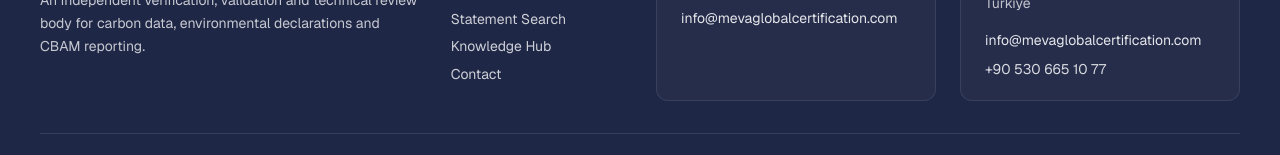
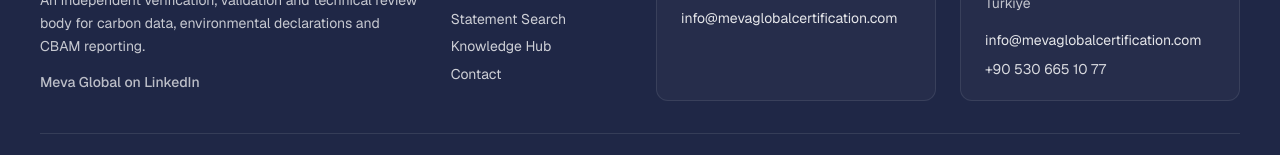
Before and after one commit to Anka2026/mevaglobal-web, a Next.js app: page /en/insights in a window 1280 px wide. Shown: the part 1445-1600 px from the top of the page. Built offline with nearby package versions, Linux system fonts and the light colour scheme; no server answers.

Commit message:
Fix verification process visual and add footer LinkedIn link

```diff
--- a/src/app/[locale]/verification-process/page.tsx
+++ b/src/app/[locale]/verification-process/page.tsx
@@ -455,7 +455,7 @@ export default async function VerificationProcessPage({
                     className={
                       heroIsSvgFallback
                         ? "object-contain object-center p-[min(12%,3rem)] opacity-[0.18]"
-                        : "object-cover object-[50%_42%]"
+                        : "object-contain object-center p-2 sm:p-3 lg:p-3.5"
                     }
                     sizes="(max-width: 1023px) 100vw, 520px"
                   />
--- a/src/components/site/Footer.tsx
+++ b/src/components/site/Footer.tsx
@@ -6,6 +6,9 @@ import { Container } from "@/components/ui/Container";
 import { navItems } from "@/lib/nav";
 import { offices } from "@/data/offices";
 import { cn } from "@/lib/cn";
+
+const FOOTER_LINKEDIN_URL =
+  "https://www.linkedin.com/company/meva-global-certification/?viewAsMember=true";
 
 /** Stable NL then TR so both jurisdictions read consistently in the footer. */
 const OFFICE_ORDER: Record<(typeof offices)[number]["id"], number> = { nl: 0, tr: 1 };
@@ -39,6 +42,16 @@ export function Footer({ locale, dict }: { locale: Locale; dict: Dictionary }) {
                 />
               </Link>
               <p className="mt-5 text-sm leading-relaxed text-white/75">{dict.footer.description}</p>
+              <p className="mt-3">
+                <a
+                  href={FOOTER_LINKEDIN_URL}
+                  target="_blank"
+                  rel="noopener noreferrer"
+                  className="text-sm font-medium text-white/70 underline-offset-[3px] transition-colors hover:text-white/95 hover:underline"
+                >
+                  {dict.footer.linkedInLabel}
+                </a>
+              </p>
             </div>
           </div>
 
--- a/src/i18n/messages/en.ts
+++ b/src/i18n/messages/en.ts
@@ -97,6 +97,7 @@ export const en: Dictionary = {
   footer: {
     description:
       "An independent verification, validation and technical review body for carbon data, environmental declarations and CBAM reporting.",
+    linkedInLabel: "Meva Global on LinkedIn",
     offices: "Our offices",
     quickLinks: "Explore",
     contactTitle: "Contact",
--- a/src/i18n/messages/nl.ts
+++ b/src/i18n/messages/nl.ts
@@ -97,6 +97,7 @@ export const nl: Dictionary = {
   footer: {
     description:
       "Een onafhankelijke organisatie voor verificatie, validatie en technische beoordeling van koolstofgegevens, milieudeclaraties en CBAM-rapportage.",
+    linkedInLabel: "Meva Global op LinkedIn",
     offices: "Onze kantoren",
     quickLinks: "Verkennen",
     contactTitle: "Contact",
--- a/src/i18n/messages/tr.ts
+++ b/src/i18n/messages/tr.ts
@@ -97,6 +97,7 @@ export const tr: Dictionary = {
   footer: {
     description:
       "Karbon verileri, çevresel beyanlar ve SKDM (CBAM) raporlaması için bağımsız doğrulama, validasyon ve teknik inceleme kuruluşu.",
+    linkedInLabel: "LinkedIn’de Meva Global",
     offices: "Ofislerimiz",
     quickLinks: "Keşfet",
     contactTitle: "İletişim",
--- a/src/i18n/types.ts
+++ b/src/i18n/types.ts
@@ -67,6 +67,7 @@ export type Dictionary = {
   };
   footer: {
     description: string;
+    linkedInLabel: string;
     offices: string;
     quickLinks: string;
     contactTitle: string;
```
